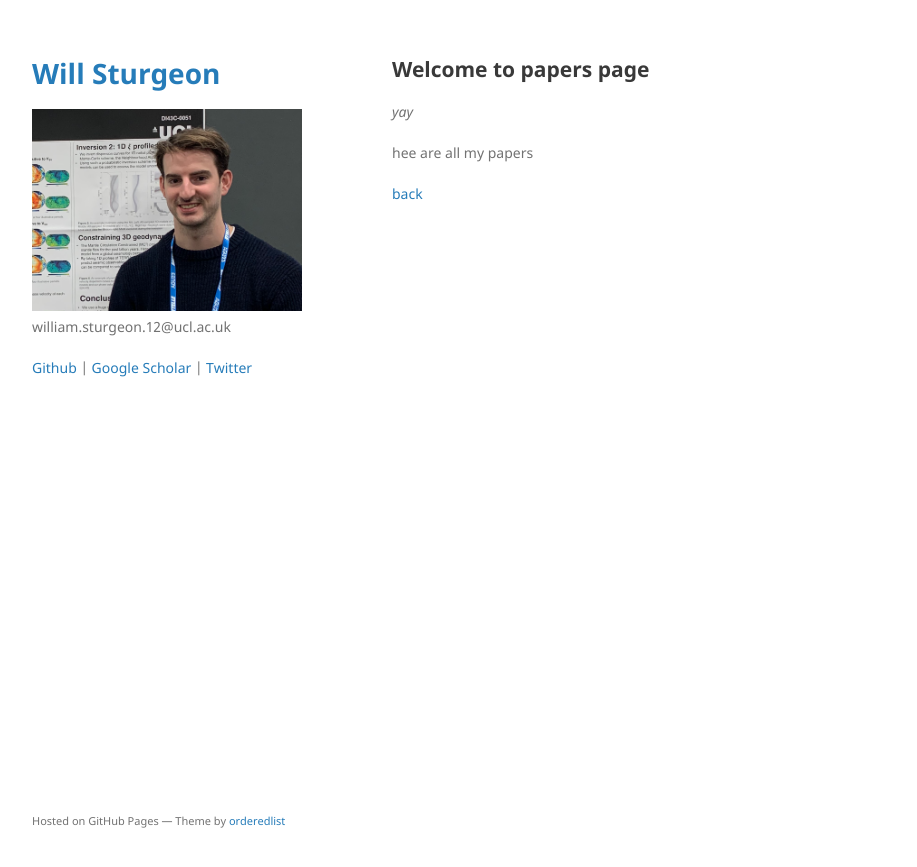
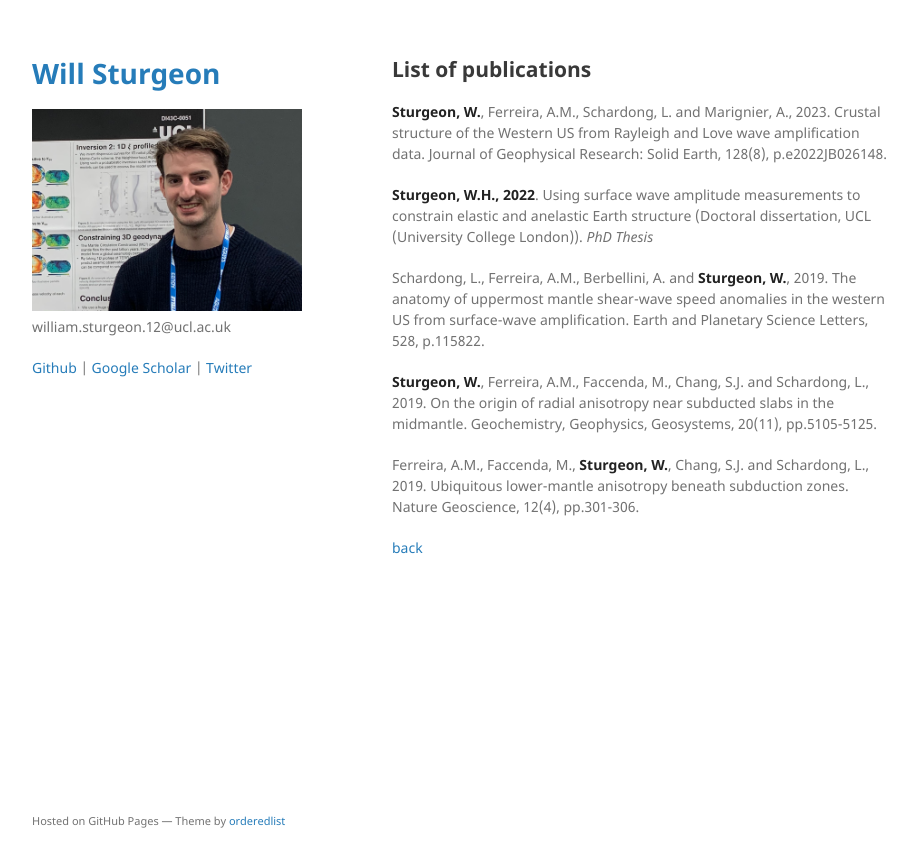
Before and after one commit to WillSturgeon/WillSturgeon.github.io, a Jekyll site: the page built from papers.md, in a window 1280 px wide. Shown: the top 867 px of the page, without its empty margins (178-1095 px from the left). Built offline with Jekyll 4.4.1, drawn with Linux system fonts in a browser that asks for light colours; our own code applies the rules of GitHub Pages for plain Markdown files.

Commit message:
edited publications page

```diff
--- a/papers.md
+++ b/papers.md
@@ -1,11 +1,16 @@
 ---
 layout: default
 ---
+## List of publications
 
-## Welcome to papers page
+**Sturgeon, W.**, Ferreira, A.M., Schardong, L. and Marignier, A., 2023. Crustal structure of the Western US from Rayleigh and Love wave amplification data. Journal of Geophysical Research: Solid Earth, 128(8), p.e2022JB026148.
 
-_yay_
+**Sturgeon, W.H., 2022**. Using surface wave amplitude measurements to constrain elastic and anelastic Earth structure (Doctoral dissertation, UCL (University College London)). _PhD Thesis_
 
-hee are all my papers
+Schardong, L., Ferreira, A.M., Berbellini, A. and **Sturgeon, W.**, 2019. The anatomy of uppermost mantle shear-wave speed anomalies in the western US from surface-wave amplification. Earth and Planetary Science Letters, 528, p.115822.
+
+**Sturgeon, W.**, Ferreira, A.M., Faccenda, M., Chang, S.J. and Schardong, L., 2019. On the origin of radial anisotropy near subducted slabs in the midmantle. Geochemistry, Geophysics, Geosystems, 20(11), pp.5105-5125.
+
+Ferreira, A.M., Faccenda, M., **Sturgeon, W.**, Chang, S.J. and Schardong, L., 2019. Ubiquitous lower-mantle anisotropy beneath subduction zones. Nature Geoscience, 12(4), pp.301-306.
 
 [back](./)
```
